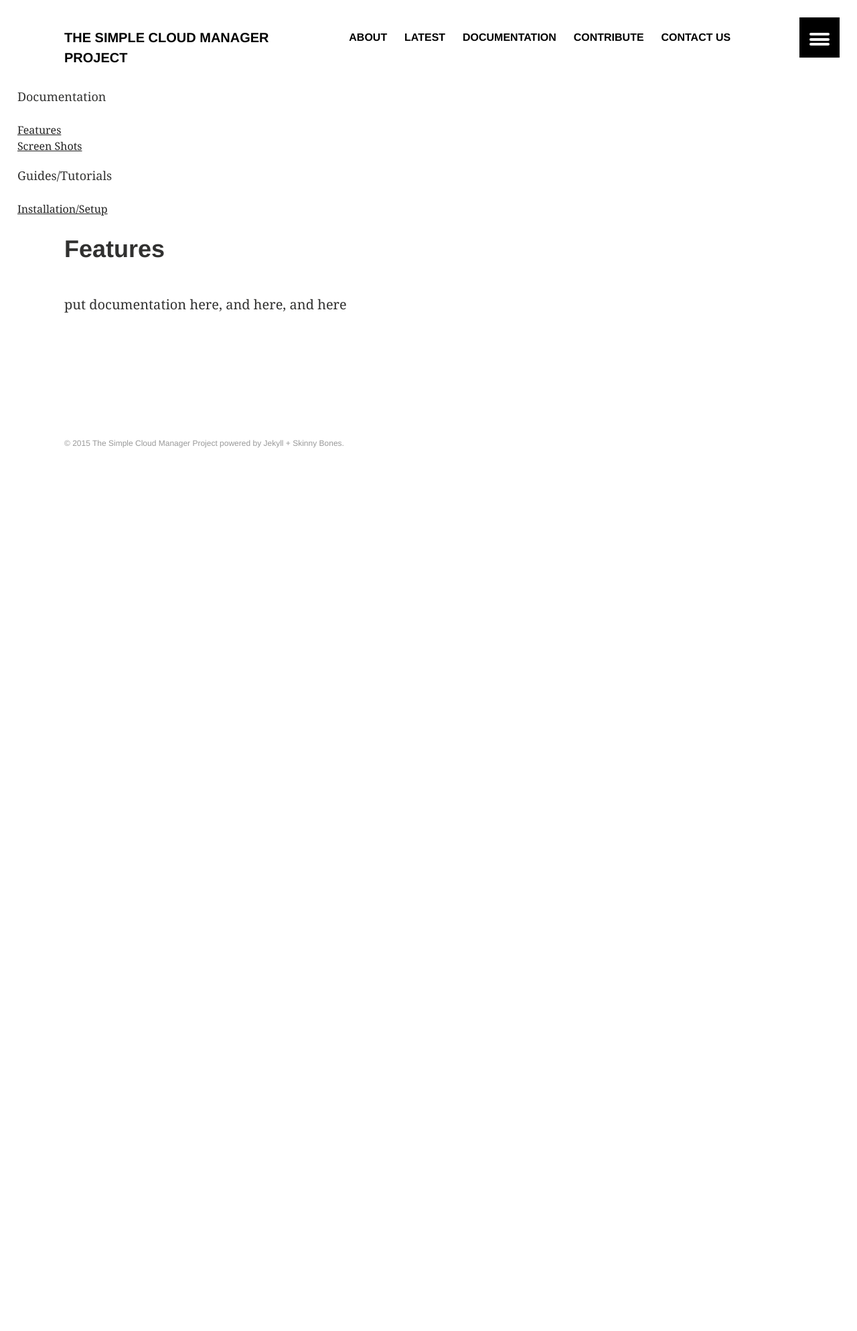
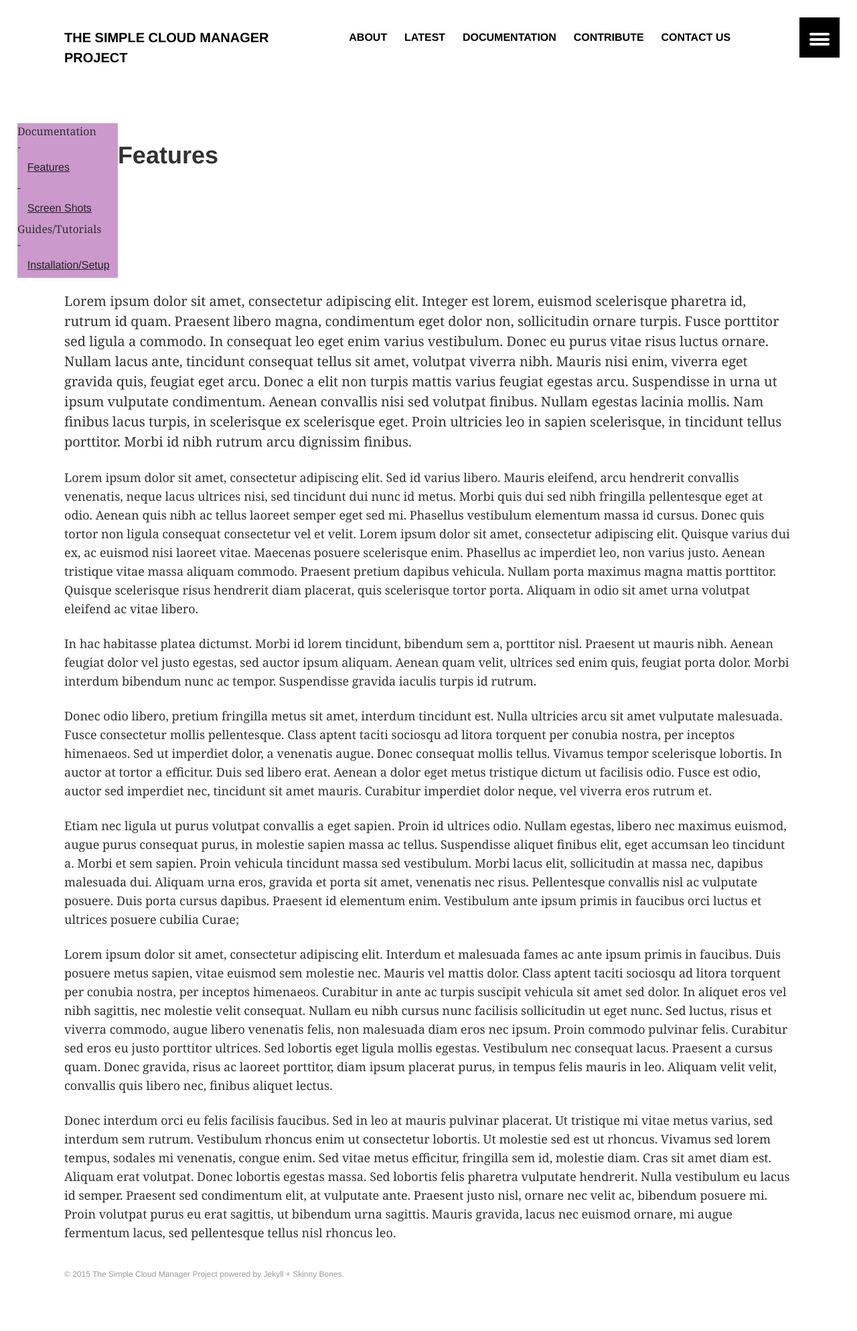
Before and after one commit to brentstineman/SimpleCloudManagerProject.github.io, a Jekyll site: the page built from _docs/doc-features.md, in a window 1280 px wide. Shown: the whole page at 67% size. Built offline with Jekyll 4.4.1, drawn with Linux system fonts in a browser that asks for light colours; before the commit the page ends 900 px from its top, so only the background shows below that.

Commit message:
more layout changes

```diff
--- a/_docs/doc-features.md
+++ b/_docs/doc-features.md
@@ -6,4 +6,16 @@ title: "Features"
 collection: "docs"
 ---
 
-put documentation here, and here, and here
+Lorem ipsum dolor sit amet, consectetur adipiscing elit. Integer est lorem, euismod scelerisque pharetra id, rutrum id quam. Praesent libero magna, condimentum eget dolor non, sollicitudin ornare turpis. Fusce porttitor sed ligula a commodo. In consequat leo eget enim varius vestibulum. Donec eu purus vitae risus luctus ornare. Nullam lacus ante, tincidunt consequat tellus sit amet, volutpat viverra nibh. Mauris nisi enim, viverra eget gravida quis, feugiat eget arcu. Donec a elit non turpis mattis varius feugiat egestas arcu. Suspendisse in urna ut ipsum vulputate condimentum. Aenean convallis nisi sed volutpat finibus. Nullam egestas lacinia mollis. Nam finibus lacus turpis, in scelerisque ex scelerisque eget. Proin ultricies leo in sapien scelerisque, in tincidunt tellus porttitor. Morbi id nibh rutrum arcu dignissim finibus.
+
+Lorem ipsum dolor sit amet, consectetur adipiscing elit. Sed id varius libero. Mauris eleifend, arcu hendrerit convallis venenatis, neque lacus ultrices nisi, sed tincidunt dui nunc id metus. Morbi quis dui sed nibh fringilla pellentesque eget at odio. Aenean quis nibh ac tellus laoreet semper eget sed mi. Phasellus vestibulum elementum massa id cursus. Donec quis tortor non ligula consequat consectetur vel et velit. Lorem ipsum dolor sit amet, consectetur adipiscing elit. Quisque varius dui ex, ac euismod nisi laoreet vitae. Maecenas posuere scelerisque enim. Phasellus ac imperdiet leo, non varius justo. Aenean tristique vitae massa aliquam commodo. Praesent pretium dapibus vehicula. Nullam porta maximus magna mattis porttitor. Quisque scelerisque risus hendrerit diam placerat, quis scelerisque tortor porta. Aliquam in odio sit amet urna volutpat eleifend ac vitae libero.
+
+In hac habitasse platea dictumst. Morbi id lorem tincidunt, bibendum sem a, porttitor nisl. Praesent ut mauris nibh. Aenean feugiat dolor vel justo egestas, sed auctor ipsum aliquam. Aenean quam velit, ultrices sed enim quis, feugiat porta dolor. Morbi interdum bibendum nunc ac tempor. Suspendisse gravida iaculis turpis id rutrum.
+
+Donec odio libero, pretium fringilla metus sit amet, interdum tincidunt est. Nulla ultricies arcu sit amet vulputate malesuada. Fusce consectetur mollis pellentesque. Class aptent taciti sociosqu ad litora torquent per conubia nostra, per inceptos himenaeos. Sed ut imperdiet dolor, a venenatis augue. Donec consequat mollis tellus. Vivamus tempor scelerisque lobortis. In auctor at tortor a efficitur. Duis sed libero erat. Aenean a dolor eget metus tristique dictum ut facilisis odio. Fusce est odio, auctor sed imperdiet nec, tincidunt sit amet mauris. Curabitur imperdiet dolor neque, vel viverra eros rutrum et.
+
+Etiam nec ligula ut purus volutpat convallis a eget sapien. Proin id ultrices odio. Nullam egestas, libero nec maximus euismod, augue purus consequat purus, in molestie sapien massa ac tellus. Suspendisse aliquet finibus elit, eget accumsan leo tincidunt a. Morbi et sem sapien. Proin vehicula tincidunt massa sed vestibulum. Morbi lacus elit, sollicitudin at massa nec, dapibus malesuada dui. Aliquam urna eros, gravida et porta sit amet, venenatis nec risus. Pellentesque convallis nisl ac vulputate posuere. Duis porta cursus dapibus. Praesent id elementum enim. Vestibulum ante ipsum primis in faucibus orci luctus et ultrices posuere cubilia Curae;
+
+Lorem ipsum dolor sit amet, consectetur adipiscing elit. Interdum et malesuada fames ac ante ipsum primis in faucibus. Duis posuere metus sapien, vitae euismod sem molestie nec. Mauris vel mattis dolor. Class aptent taciti sociosqu ad litora torquent per conubia nostra, per inceptos himenaeos. Curabitur in ante ac turpis suscipit vehicula sit amet sed dolor. In aliquet eros vel nibh sagittis, nec molestie velit consequat. Nullam eu nibh cursus nunc facilisis sollicitudin ut eget nunc. Sed luctus, risus et viverra commodo, augue libero venenatis felis, non malesuada diam eros nec ipsum. Proin commodo pulvinar felis. Curabitur sed eros eu justo porttitor ultrices. Sed lobortis eget ligula mollis egestas. Vestibulum nec consequat lacus. Praesent a cursus quam. Donec gravida, risus ac laoreet porttitor, diam ipsum placerat purus, in tempus felis mauris in leo. Aliquam velit velit, convallis quis libero nec, finibus aliquet lectus.
+
+Donec interdum orci eu felis facilisis faucibus. Sed in leo at mauris pulvinar placerat. Ut tristique mi vitae metus varius, sed interdum sem rutrum. Vestibulum rhoncus enim ut consectetur lobortis. Ut molestie sed est ut rhoncus. Vivamus sed lorem tempus, sodales mi venenatis, congue enim. Sed vitae metus efficitur, fringilla sem id, molestie diam. Cras sit amet diam est. Aliquam erat volutpat. Donec lobortis egestas massa. Sed lobortis felis pharetra vulputate hendrerit. Nulla vestibulum eu lacus id semper. Praesent sed condimentum elit, at vulputate ante. Praesent justo nisl, ornare nec velit ac, bibendum posuere mi. Proin volutpat purus eu erat sagittis, ut bibendum urna sagittis. Mauris gravida, lacus nec euismod ornare, mi augue fermentum lacus, sed pellentesque tellus nisl rhoncus leo.
--- a/_includes/document-list.html
+++ b/_includes/document-list.html
@@ -1,18 +1,18 @@
-<p>Documentation</p>
-<div class="bullets">
+Documentation
+<div class="toc">
 	{% for page in site.pages %}{% if page.collection == 'docs' and page.category == 'documentation' %}
 		<div>
-			<a href="{{ site.url }}{{ page.url }}">{{ page.title }}</a>
+			 - <a href="{{ site.url }}{{ page.url }}">{{ page.title }}</a>
 		</div><!-- /.bullet-icon -->
 	{% endif %}{% endfor %}
 </div><!-- /.bullets -->
 
-<p>Guides/Tutorials</p>
-<div class="bullets">
+Guides/Tutorials
+<div class="toc">
 	{% for page in site.pages %}{% if page.collection == 'docs' and page.category == 'guide' %}
 	<div class="bullet three-col-bullet">
 		<div>
-			<a href="{{ site.url }}{{ page.url }}">{{ page.title }}</a>
+			- <a href="{{ site.url }}{{ page.url }}">{{ page.title }}</a>
 		</div><!-- /.bullet-icon -->
 	</div><!-- /.bullet -->
 	{% endif %}{% endfor %}
--- a/_layouts/document.html
+++ b/_layouts/document.html
@@ -1,10 +1,11 @@
 ---
 layout: default
 ---
-<div id="leftnav">
+<div id="docwrap">
+	<div id="docnav">
 		{% include document-list.html %}
 	</div>
-<div id="main" role="main">
+	<div id="docmain" role="main">
 		<div class="wrap">
 			{% if page.image.feature %}
 			<div class="page-feature">
@@ -25,3 +26,4 @@ layout: default
 			</div class="archive-wrap"><!-- /.archive-wrap -->
 		</div><!-- /.wrap -->
 	</div><!-- /#main -->
+</div>
--- a/_sass/_layout.scss
+++ b/_sass/_layout.scss
@@ -469,3 +469,24 @@
 		}
 	}
 }
+
+// added for document section layout - Brent
+// --------------------------------------------------
+
+#docwrap {
+	width:100%;
+	margin:0 auto;
+	float: left;
+}
+
+#docmain {
+	display:block;
+	margin-left:auto;
+	margin-right: auto;
+}
+
+#docnav {
+	float:left;
+	width:150px;
+	background:#c9c;
+}
```
Lines whose indentation alone changed are shown as unchanged.
